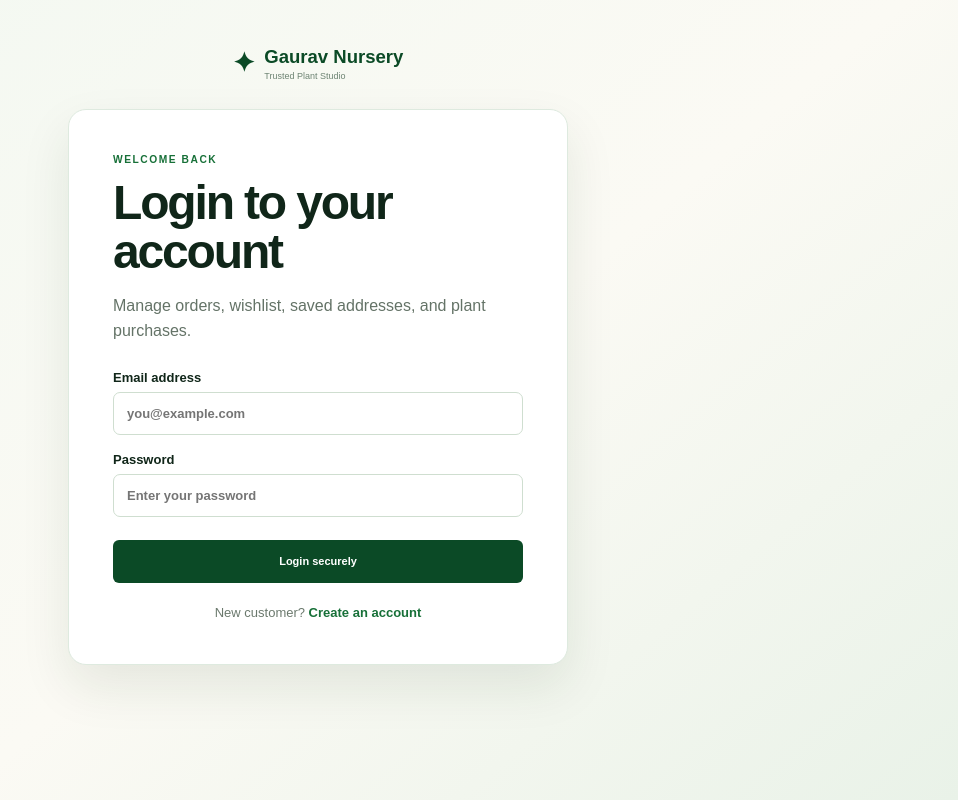
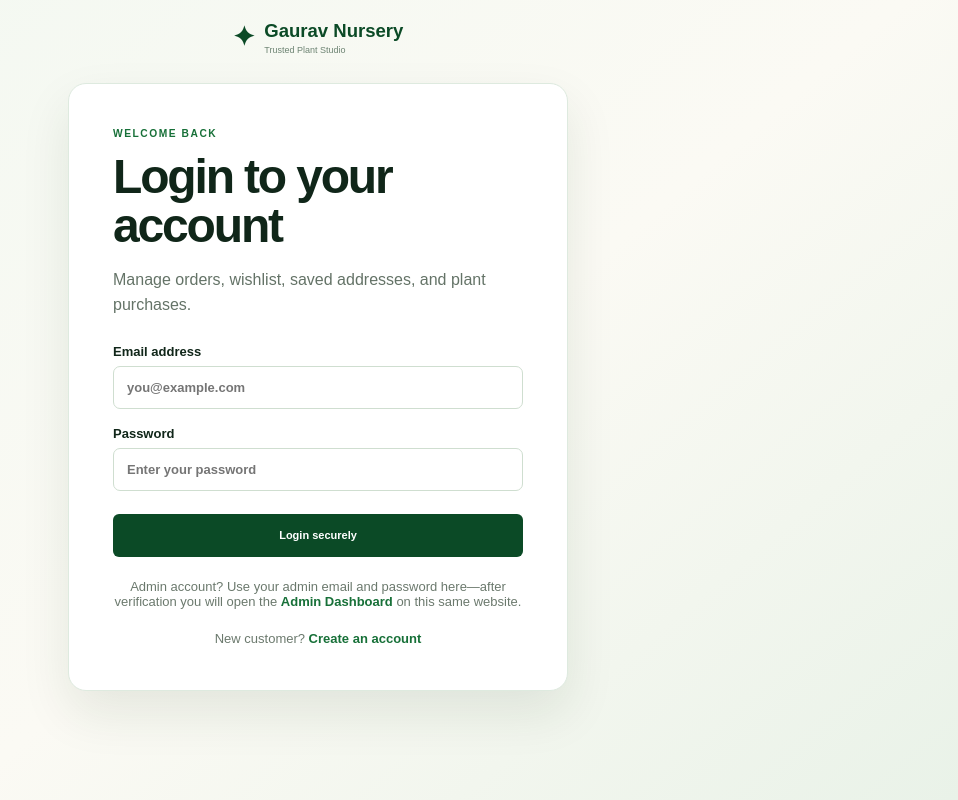
Before and after one commit to nurserygaurav-lgtm/gaurav-nursery, a Next.js app in the folder apps/customer-web/: page /login in a window 1280 px wide. Shown: the whole page, without its empty margins (322-1280 px from the left). Built offline with nearby package versions, Linux system fonts and the light colour scheme; no server answers.

Commit message:
Open admin dashboard on main website domain

```diff
--- /dev/null
+++ b/apps/customer-web/app/admin/layout.tsx
@@ -0,0 +1,5 @@
+import '../../../admin-panel/app/styles.css';
+
+export default function AdminLayout({ children }: Readonly<{ children: React.ReactNode }>) {
+  return children;
+}
--- /dev/null
+++ b/apps/customer-web/app/admin/page.tsx
@@ -0,0 +1,5 @@
+import AdminHome from '../../../admin-panel/app/page';
+
+export default function SameDomainAdminPage() {
+  return <AdminHome />;
+}
--- a/apps/customer-web/app/login/page.tsx
+++ b/apps/customer-web/app/login/page.tsx
@@ -19,11 +19,11 @@ export default function LoginPage() {
       if (!response.ok || !data?.token) throw new Error(data?.message || 'Unable to log in');
       window.localStorage.setItem('gaurav_nursery_token', data.token);
       window.localStorage.setItem('gaurav_nursery_user', JSON.stringify(data.user));
-      const roleHome = data.user?.role === 'admin' ? '/admin' : data.user?.role === 'seller' ? '/seller' : '/';
-      window.location.assign(roleHome);
-    } catch (error) { setMessage(error instanceof Error ? error.message : 'Unable to log in'); }
-    finally { setLoading(false); }
+      window.location.assign(data.user?.role === 'admin' ? '/admin' : data.user?.role === 'seller' ? '/seller' : '/');
+    } catch (error) {
+      setMessage(error instanceof Error ? error.message : 'Unable to log in');
+    } finally { setLoading(false); }
   }
 
-  return <main className="auth-page"><a className="logo" href="/"><b>✦</b><span>Gaurav Nursery<small>Trusted Plant Studio</small></span></a><section className="auth-card"><p className="eyebrow">WELCOME BACK</p><h1>Login to your account</h1><p>Manage orders, wishlist, saved addresses, and plant purchases.</p><form onSubmit={submit}><label>Email address<input type="email" value={email} onChange={(event) => setEmail(event.target.value)} required placeholder="you@example.com" /></label><label>Password<input type="password" value={password} onChange={(event) => setPassword(event.target.value)} required placeholder="Enter your password" /></label>{message && <p className="auth-message">{message}</p>}<button className="button" disabled={loading}>{loading ? 'Logging in…' : 'Login securely'}</button></form><p className="auth-footer">New customer? <a href="/register">Create an account</a></p></section></main>;
+  return <main className="auth-page"><a className="logo" href="/"><b>✦</b><span>Gaurav Nursery<small>Trusted Plant Studio</small></span></a><section className="auth-card"><p className="eyebrow">WELCOME BACK</p><h1>Login to your account</h1><p>Manage orders, wishlist, saved addresses, and plant purchases.</p><form onSubmit={submit}><label>Email address<input type="email" value={email} onChange={(event) => setEmail(event.target.value)} required placeholder="you@example.com" /></label><label>Password<input type="password" value={password} onChange={(event) => setPassword(event.target.value)} required placeholder="Enter your password" /></label>{message && <p className="auth-message">{message}</p>}<button className="button" disabled={loading}>{loading ? 'Logging in…' : 'Login securely'}</button></form><p className="auth-footer">Admin account? Use your admin email and password here—after verification you will open the <a href="/admin">Admin Dashboard</a> on this same website.</p><p className="auth-footer">New customer? <a href="/register">Create an account</a></p></section></main>;
 }
```
